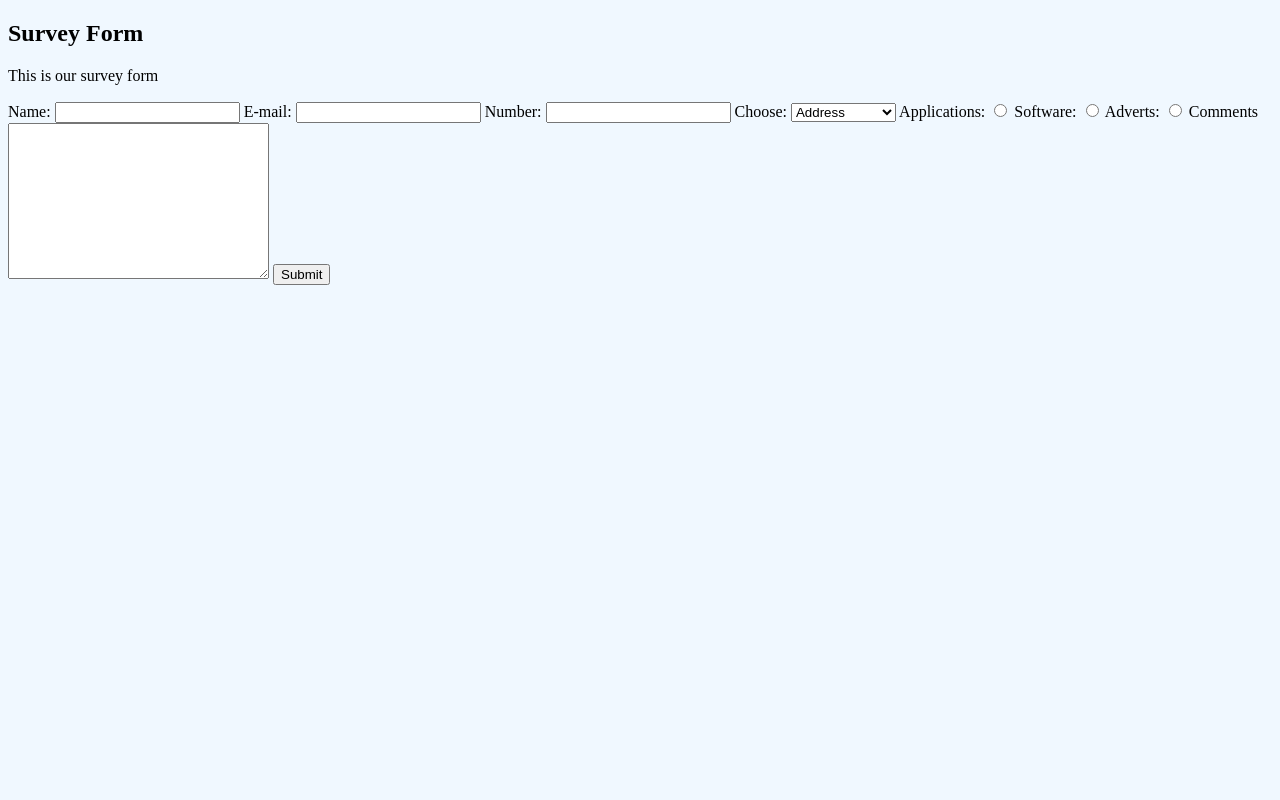
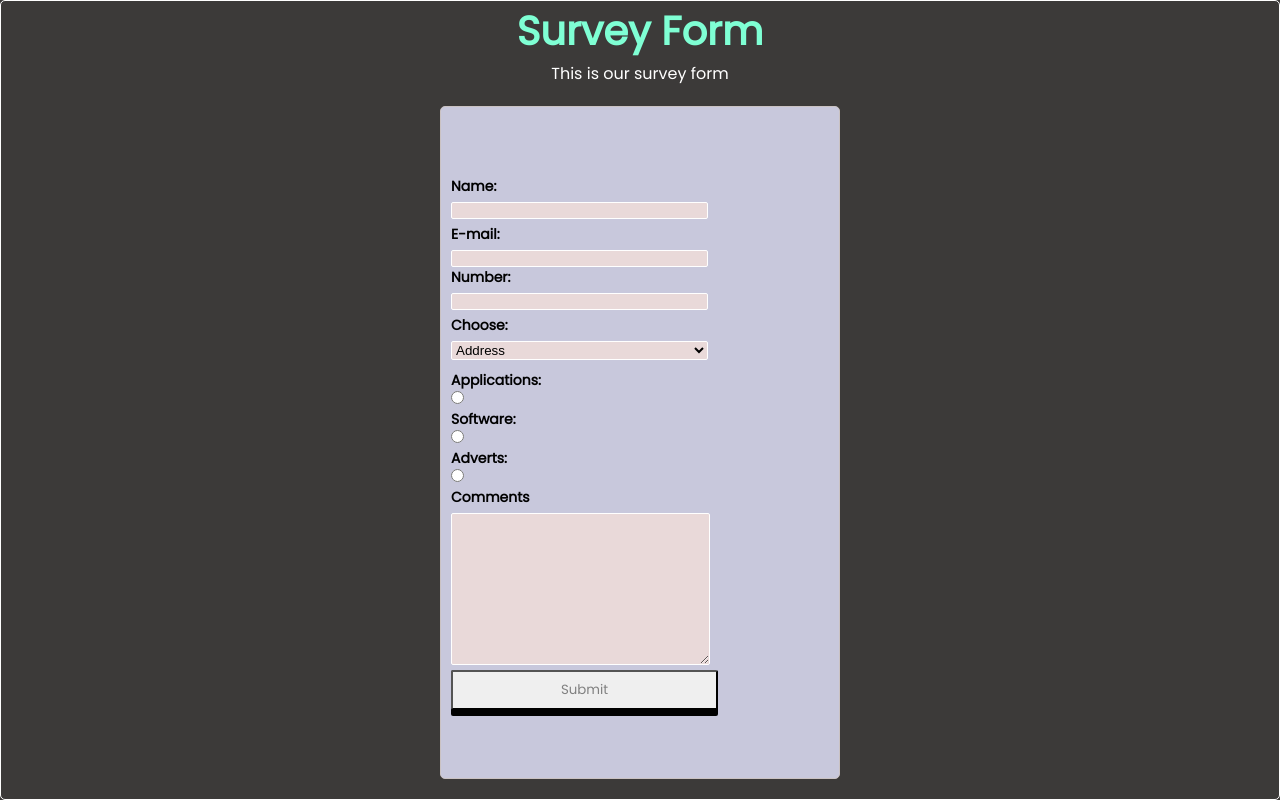
Before and after one commit to kaizipaul/self-code-review, a plain HTML site: page index.html in a window 1280 px wide. Drawn offline with Linux system fonts and the light colour scheme.

Commit message:
Added flexbox to form elements

```diff
--- a/style.css
+++ b/style.css
@@ -1,46 +1,168 @@
-:root{
-    background-color: aliceblue;
+@import url('https://fonts.googleapis.com/css2?family=Poppins&display=swap');
+@import url('https://fonts.googleapis.com/css2?family=Crete+Round&display=swap');
+
+* {
+  margin: 0;
+  padding: 0;
 }
-#form-container{
-    width:400px;
-    height: 500px;
-    display:flex;
-    border:3px solid black;
-    border-radius: 15px;
-    margin:0 auto;
-    background-color: blue;
+
+*,
+*::before,
+*::after {
+  box-sizing: inherit;
 }
-#name-label{
-    font-family: 'Franklin Gothic Medium', 'Arial Narrow', Arial, sans-serif;
-    font-size: medium;
-    font-weight: bold;
+
+html {
+  box-sizing: border-box;
 }
-#number-label{
-    font-family: 'Franklin Gothic Medium', 'Arial Narrow', Arial, sans-serif;
-    font-size: medium;
-    font-weight: bold;
+
+:root {
+  background-color: #3c3a39;
+  width: 100vw;
 }
-#app{
-    font-family: 'Franklin Gothic Medium', 'Arial Narrow', Arial, sans-serif;
-    font-size: medium;
-    font-weight: bold;
+
+.body {
+  display: flex;
+  flex-direction: column;
+  align-items: center;
+  justify-content: center;
+  border: 1px solid white;
+  border-radius: 5px;
+  height: 100vh;
+  width: 100vw;
 }
-#software{
-    font-family: 'Franklin Gothic Medium', 'Arial Narrow', Arial, sans-serif;
-    font-size: medium;
-    font-weight: bold;
-}#adds{
-    font-family: 'Franklin Gothic Medium', 'Arial Narrow', Arial, sans-serif;
-    font-size: medium;
-    font-weight: bold;
-}#textarea{
-    font-family: 'Franklin Gothic Medium', 'Arial Narrow', Arial, sans-serif;
-    font-size: medium;
-    font-weight: bold;
+
+.title {
+  display: flex;
+  font-size: 40px;
+  align-items: center;
+  font-family: 'Poppins', sans-serif;
+  color: aquamarine;
+  width: 300px;
+  margin: auto;
+  justify-content: center;
 }
-#submit{
-cursor: pointer;
-padding: 3;
-color:gray;
-box-shadow: 0 6px black;
+
+.description {
+  display: flex;
+  font-family: 'Poppins', sans-serif;
+  margin: auto;
+  color: white;
+  margin-bottom: 20px;
+  justify-content: center;
 }
+
+.form-container {
+  align-items: center;
+  flex-direction: row;
+  width: 400px;
+  height: 500px;
+  display: flex;
+  border: 1px solid rgb(202, 194, 194);
+  border-radius: 5px;
+  margin: auto;
+  background-color: rgb(200, 200, 220);
+  flex-grow: 1;
+  margin-bottom: 20px;
+}
+
+.form-container > .survey-form {
+  display: flex;
+  flex-direction: column;
+}
+
+.form-container > .survey-form > .name-label,
+.form-container > .survey-form > .ads,
+.form-container > .survey-form > .textarea-label {
+  font-family: 'Poppins', sans-serif;
+  font-size: 14px;
+  font-weight: 600;
+  margin-left: 10px;
+  margin-bottom: 5px;
+}
+
+.form-container > .survey-form > .name {
+  display: flex;
+  border-radius: 2px;
+  border: 1px solid white;
+  margin-left: 10px;
+  margin-bottom: 5px;
+  background: rgb(233, 217, 217);
+}
+
+.form-container > .survey-form > .number-label,
+.form-container > .survey-form > .software {
+  font-family: 'Poppins', sans-serif;
+  font-size: 14px;
+  font-weight: 600;
+  margin-left: 10px;
+  margin-bottom: 5px;
+}
+
+.form-container > .survey-form > .number {
+  display: flex;
+  border-radius: 2px;
+  border: 1px solid white;
+  margin-left: 10px;
+  background: rgb(233, 217, 217);
+  margin-bottom: 5px;
+}
+
+.form-container > .survey-form > .email-label,
+.form-container > .survey-form > .drop-label {
+  font-family: 'Poppins', sans-serif;
+  font-size: 14px;
+  font-weight: 600;
+  margin-left: 10px;
+  margin-bottom: 5px;
+}
+
+.form-container > .survey-form > .email,
+.form-container > .survey-form > .dropdown {
+  display: flex;
+  border-radius: 2px;
+  border: 1px solid white;
+  margin-left: 10px;
+  background: rgb(233, 217, 217);
+}
+
+.submit {
+  cursor: pointer;
+  color: gray;
+  box-shadow: 0 6px black;
+  margin-left: 10px;
+  display: flex;
+  border-radius: 2px;
+  align-items: center;
+  justify-content: center;
+  width: 100%;
+  font-family: 'Poppins', sans-serif;
+  padding: 0.5rem;
+}
+
+.form-container > .survey-form > .app > .value-1,
+.form-container > .survey-form > .software > .value-2,
+.form-container > .survey-form > .ads > .value-3 {
+  display: flex;
+  flex-direction: column;
+  justify-content: flex-start;
+}
+
+.form-container > .survey-form > .app {
+  font-family: 'Poppins', sans-serif;
+  font-size: 14px;
+  font-weight: 600;
+  margin-left: 10px;
+  margin-bottom: 5px;
+  margin-top: 10px;
+}
+
+.form-container > .survey-form > .textarea {
+  display: flex;
+  border-radius: 2px;
+  border: 1px solid white;
+  margin-left: 10px;
+  margin-bottom: 5px;
+  background: rgb(233, 217, 217);
+  width: 97%;
+}
```
